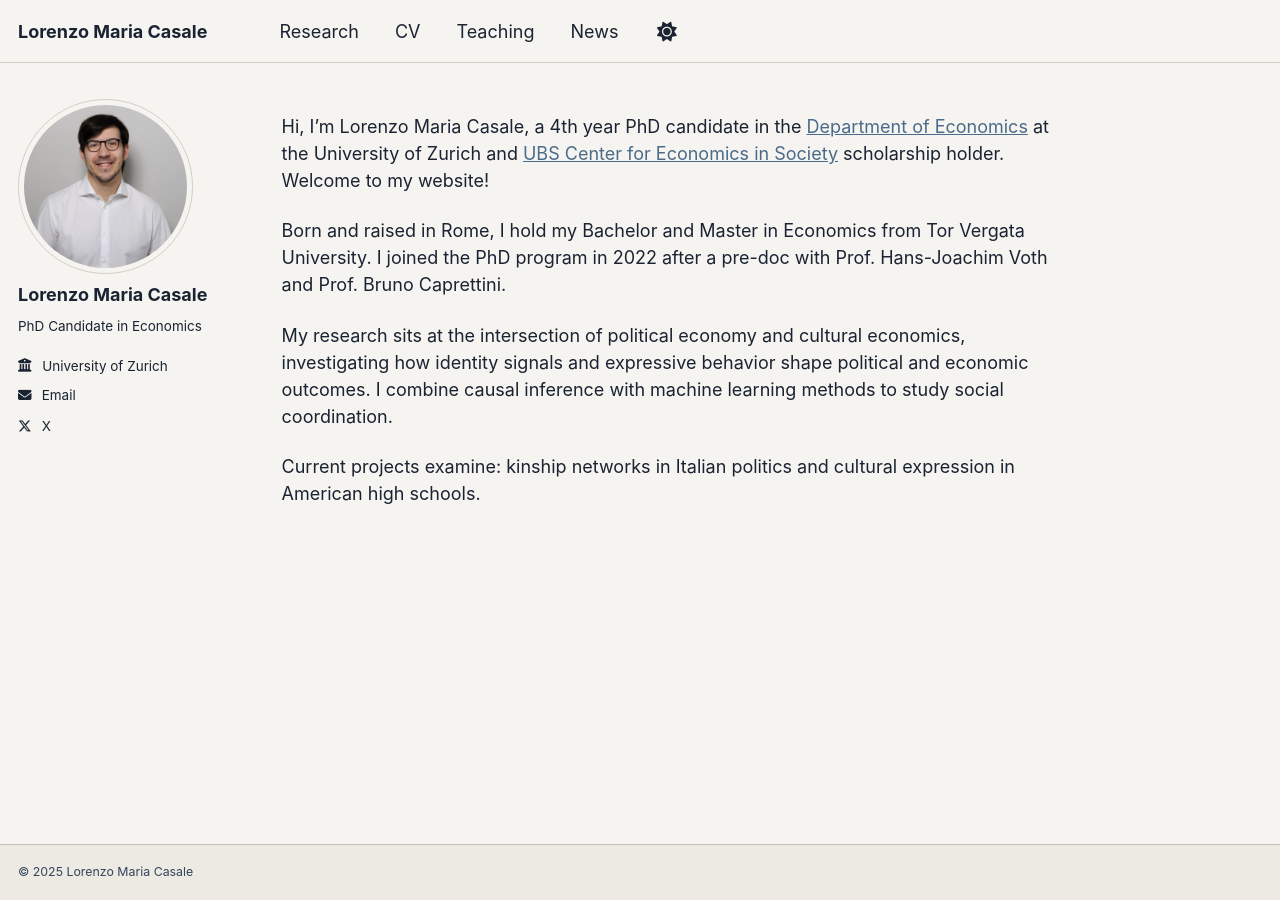
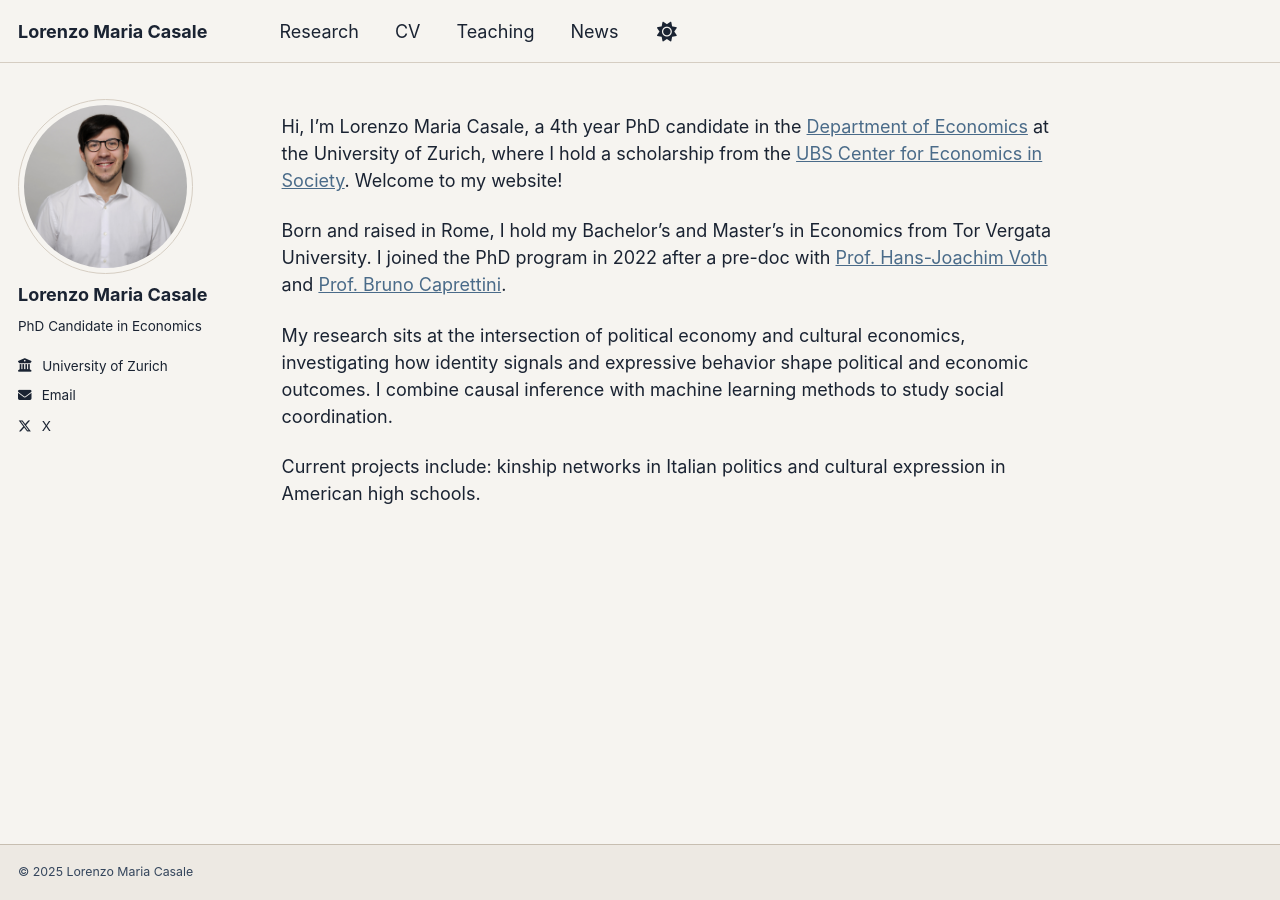
Before and after one commit to lorenzomariacasale/lorenzomariacasale.github.io, a Jekyll site: the page built from _pages/about.md, in a window 1280 px wide. Built offline with Jekyll 4.4.1, drawn with Linux system fonts in a browser that asks for light colours.

Commit message:
46th Trial December

```diff
--- a/_pages/about.md
+++ b/_pages/about.md
@@ -7,10 +7,10 @@ redirect_from:
   - /about.html
 ---
 
-Hi, I'm Lorenzo Maria Casale, a 4th year PhD candidate in the <a href="https://www.econ.uzh.ch/en.html">Department of Economics</a> at the University of Zurich and <a href="https://www.ubscenter.uzh.ch/en/about.html">UBS Center for Economics in Society</a> scholarship holder. Welcome to my website!
+Hi, I'm Lorenzo Maria Casale, a 4th year PhD candidate in the <a href="https://www.econ.uzh.ch/en.html">Department of Economics</a> at the University of Zurich, where I hold a scholarship from the <a href="https://www.ubscenter.uzh.ch/en/about.html">UBS Center for Economics in Society</a>. Welcome to my website!
 
-Born and raised in Rome, I hold my Bachelor and Master in Economics from Tor Vergata University. I joined the PhD program in 2022 after a pre-doc with Prof. Hans-Joachim Voth and Prof. Bruno Caprettini.
+Born and raised in Rome, I hold my Bachelor's and Master's in Economics from Tor Vergata University. I joined the PhD program in 2022 after a pre-doc with <a href="https://www.jvoth.com/">Prof. Hans-Joachim Voth</a> and <a href="https://brunocaprettini.com/">Prof. Bruno Caprettini</a>.
 
 My research sits at the intersection of political economy and cultural economics, investigating how identity signals and expressive behavior shape political and economic outcomes. I combine causal inference with machine learning methods to study social coordination.
 
-Current projects examine: kinship networks in Italian politics and cultural expression in American high schools.
+Current projects include: kinship networks in Italian politics and cultural expression in American high schools.
```
Also changed, not shown: _news/2025-11-24-torve.md (+1 -1 lines).
